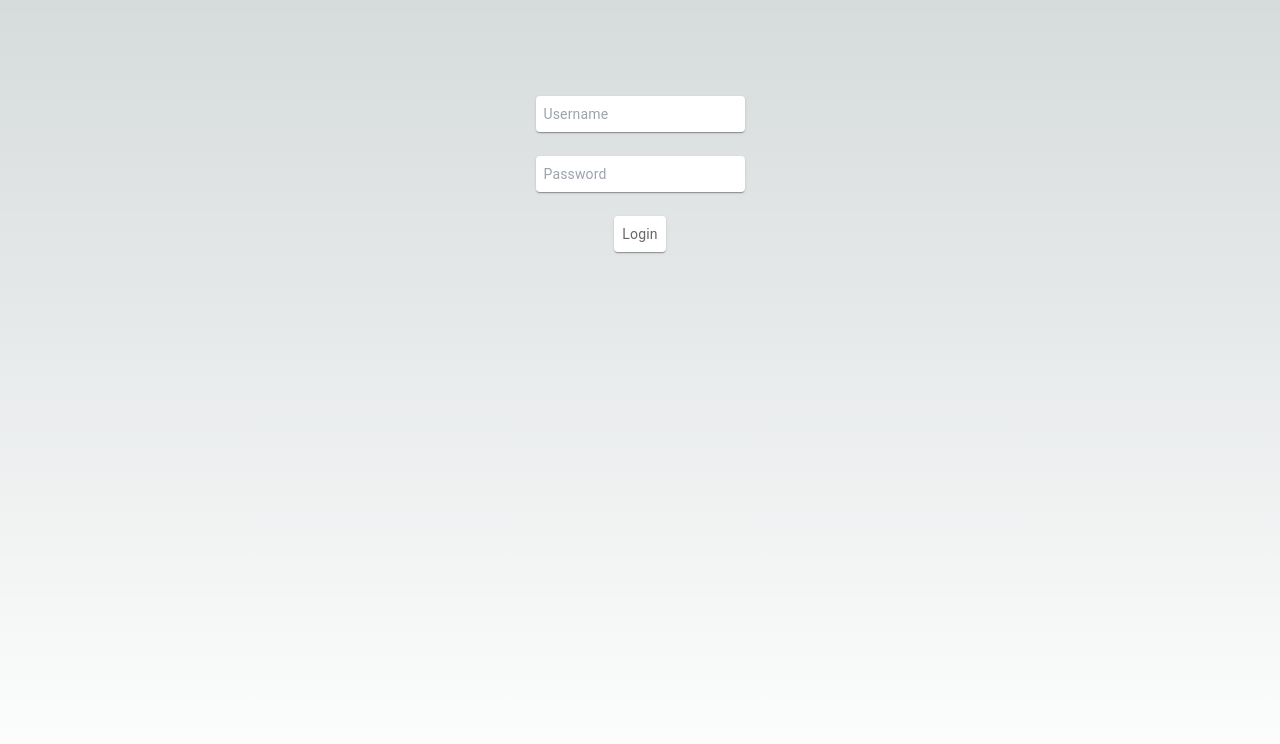
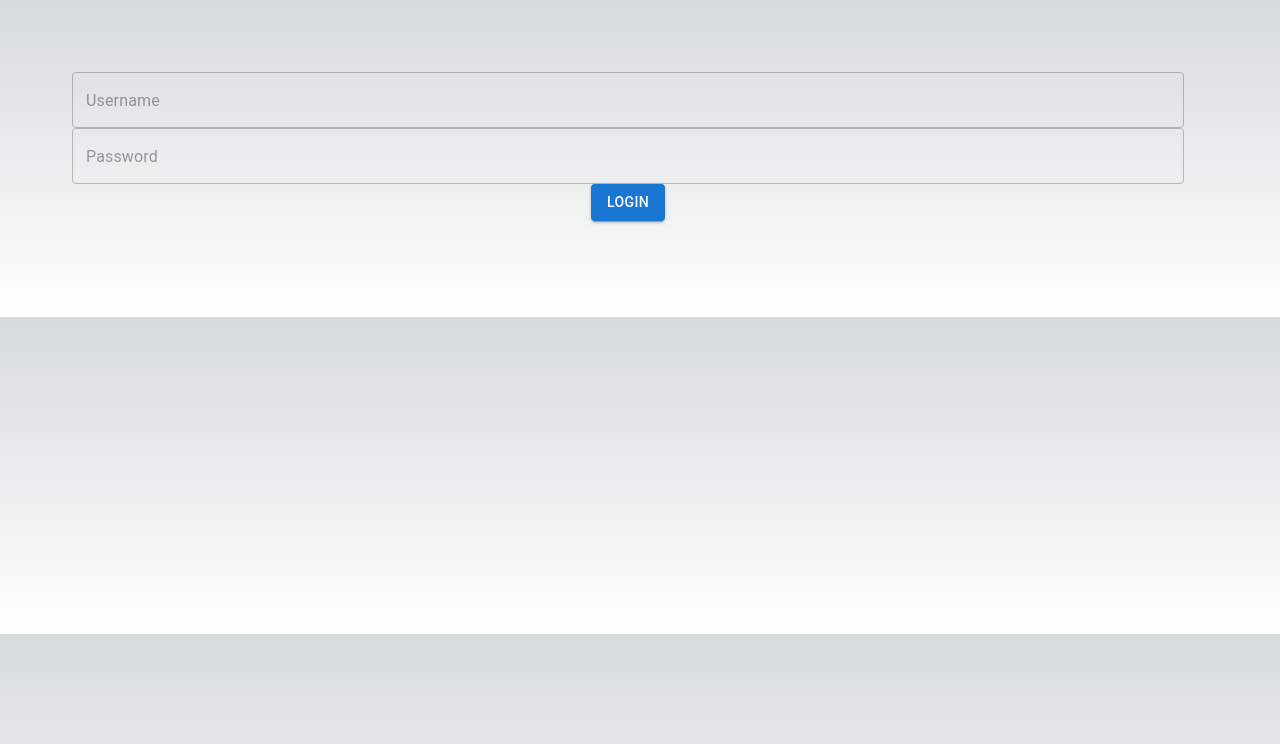
Before and after one commit to hiac0493/test-ammper-front, a Next.js app: page / in a window 1280 px wide. Shown: the top 744 px of the page. Built offline with nearby package versions, Linux system fonts and the light colour scheme.

Commit message:
page.tsx

```diff
--- a/src/app/page.tsx
+++ b/src/app/page.tsx
@@ -8,17 +8,9 @@
 import Container from '@mui/material/Container';
 import Grid from '@mui/material/Grid';
 import Paper from '@mui/material/Paper';
+import {Button, TextField} from "@mui/material";
 
 export default function Home() {
-
-    const Item = styled(Paper)(({theme}) => ({
-        backgroundColor: theme.palette.mode === 'dark' ? '#1A2027' : '#fff',
-        ...theme.typography.body2,
-        padding: theme.spacing(1),
-        textAlign: 'center',
-        color: theme.palette.text.secondary,
-        flexGrow: 1,
-    }));
 
     const [username, setUsername] = useState('');
     const [password, setPassword] = useState('');
@@ -45,10 +37,18 @@
             });
     };
 
+    const handleUsernameChange = (event) => {
+        setUsername(event.target.value);
+    };
+
+    const handlePasswordChange = (event) => {
+        setPassword(event.target.value);
+    };
+
     return (
-        <main className="flex min-h-screen flex-col items-center justify-between p-24">
+        <main className="flex flex-col p-24">
 
-            <Box>
+            <Box component="form">
                 <Grid
                     container
                     direction="column"
@@ -56,28 +56,24 @@
                     spacing={3}
                     alignItems="center"
                 >
-                    <Grid item xs={12}>
-                        <Item><input
-                            type="text"
-                            placeholder="Username"
-                            onChange={(event) => setUsername(event.target.value)}
-                        /></Item>
-                    </Grid>
+                    <TextField fullWidth
+                               type="text"
+                               id="username"
+                               name="username"
+                               required={true}
+                               placeholder="Username"
+                               onChange={handleUsernameChange}
+                    />
 
-                    <Grid item xs={12}>
-                        <Item><input
-                            type="password"
-                            placeholder="Password"
-                            onChange={(event) => setPassword(event.target.value)}
-                        /></Item>
-                    </Grid>
-
-                    <Grid item xs={12}>
-                        <Item>
-                            <button onClick={handleLogin}>Login</button>
-                        </Item>
-                    </Grid>
-
+                    <TextField fullWidth
+                               type="password"
+                               id="password"
+                               required={true}
+                               name="password"
+                               placeholder="Password"
+                               onChange={handlePasswordChange}
+                    />
+                    <Button variant="contained" color="primary" onClick={handleLogin}>Login</Button>
                 </Grid>
             </Box>
 
```
